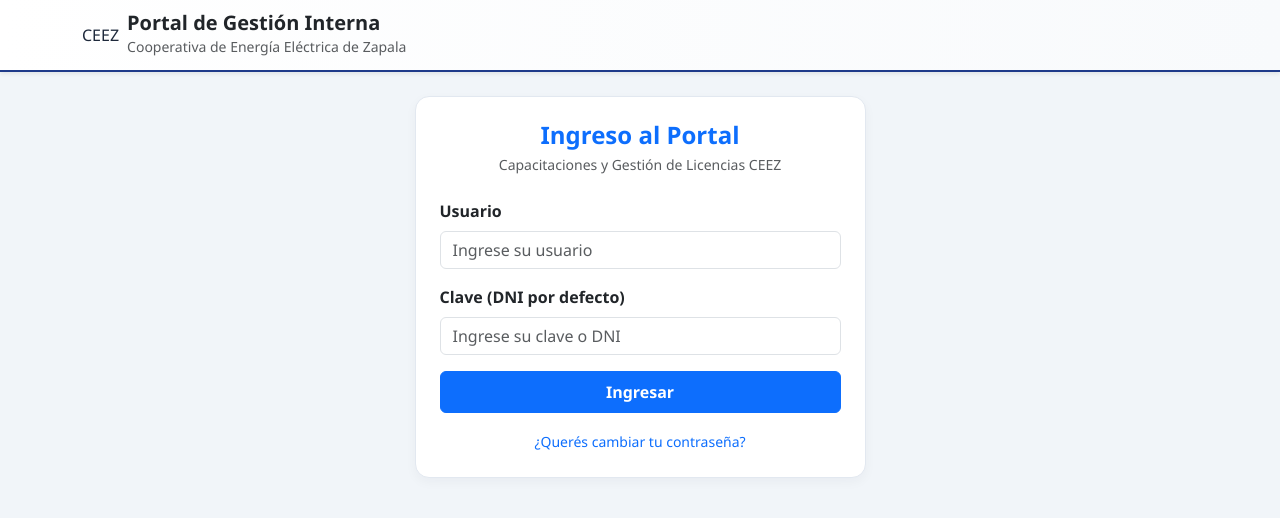
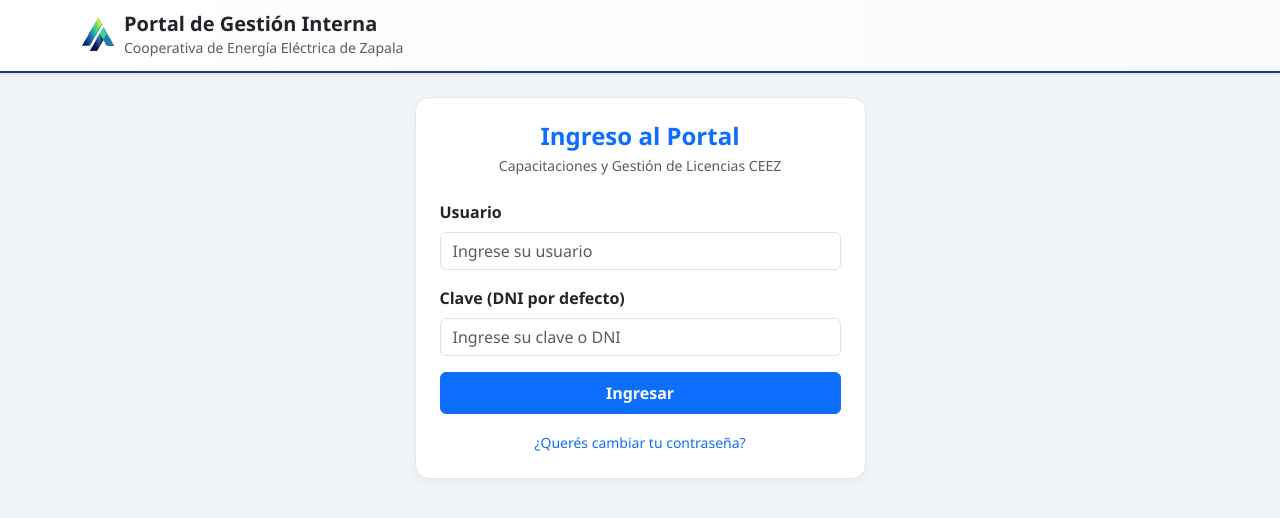
Before and after one commit to gnc-a11y/capacitaciones, a plain HTML site: page index.html in a window 1280 px wide. Drawn offline with nearby package versions, Linux system fonts and the light colour scheme.

Commit message:
Update index.html

```diff
--- a/index.html
+++ b/index.html
@@ -8,8 +8,9 @@
   <meta http-equiv="Expires" content="0">
 
   <title>Portal Interno CEEZ - Capacitaciones y Licencias</title>
+  <link rel="icon" type="image/png" href="assets/pino-ceez.png">
   <link href="https://cdn.jsdelivr.net/npm/bootstrap@5.3.0/dist/css/bootstrap.min.css" rel="stylesheet">
-  <link href="css/styles.css?v=2.0" rel="stylesheet">
+  <link href="css/styles.css?v=2.2" rel="stylesheet">
 </head>
 <body>
 
@@ -17,9 +18,9 @@
   <div class="header-bar shadow-sm">
     <div class="container d-flex flex-wrap justify-content-between align-items-center gap-2">
       <div class="d-flex align-items-center gap-2">
-        <span class="brand-badge">CEEZ</span>
+        <img src="assets/pino-ceez.png" alt="Logo CEEZ" class="brand-logo">
         <div>
-          <h5 class="m-0 fw-bold text-dark" style="line-height: 1.1;">Portal de Gestión Interna</h5>
+          <h5 class="m-0 fw-bold text-dark" style="line-height: 1.15;">Portal de Gestión Interna</h5>
           <small class="text-muted">Cooperativa de Energía Eléctrica de Zapala</small>
         </div>
       </div>
```
